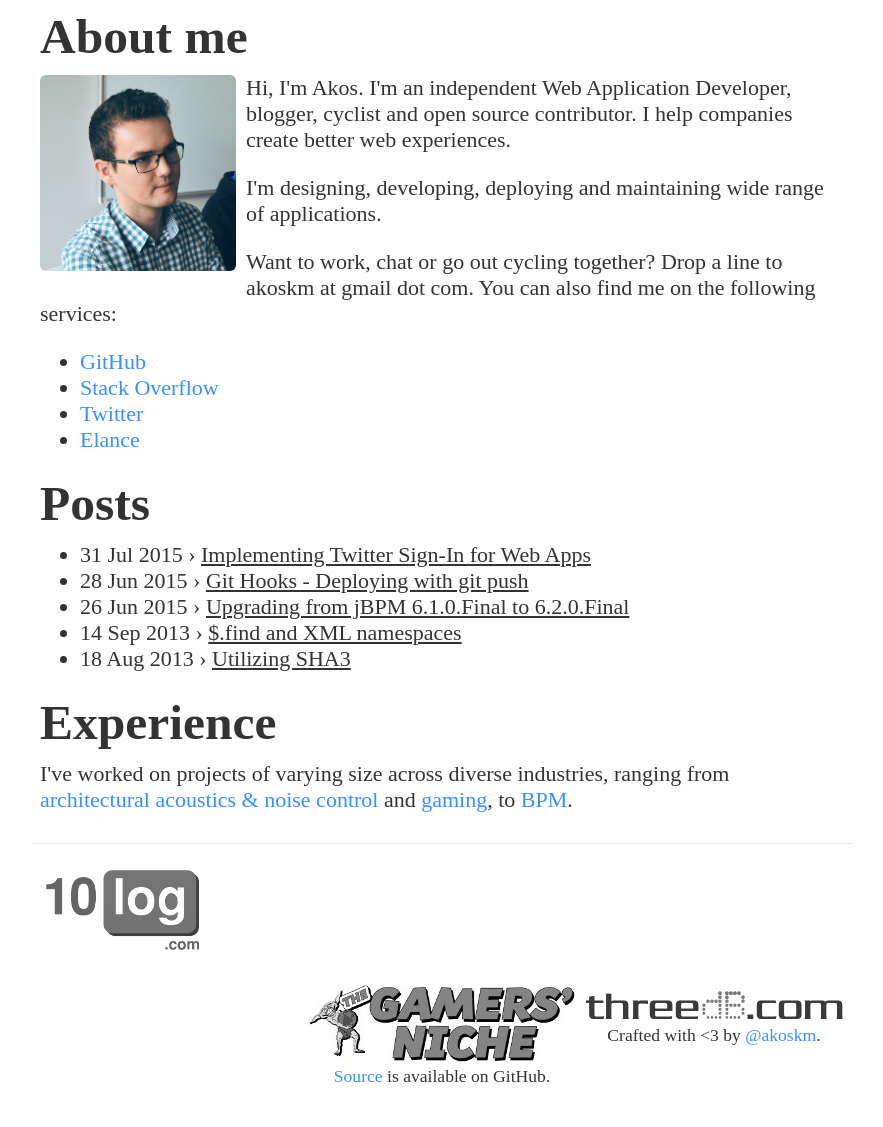
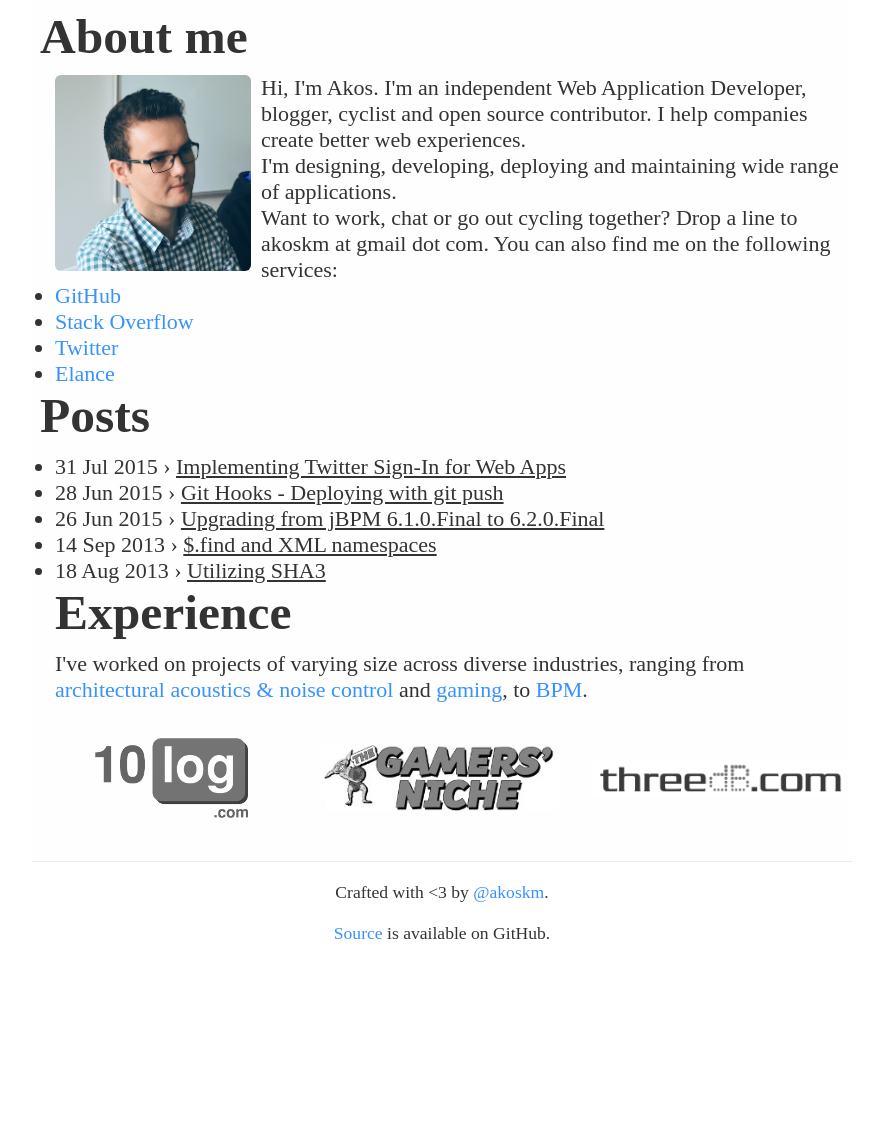
Before and after one commit to akoskm/akoskm.github.io, a Jekyll site: the page built from index.html, in a window 1280 px wide. Shown: the whole page, without its empty margins (198-1081 px from the left). Built offline with Jekyll 4.4.1, drawn with Linux system fonts in a browser that asks for light colours; nearby versions of some CDN libraries; some web fonts are replaced; comment, search, counter and statistics services are not loaded; after the commit the page ends 984 px from its top, so only the background shows below that.

Commit message:
get image containers aligned

```diff
--- a/_layouts/default.html
+++ b/_layouts/default.html
@@ -19,6 +19,12 @@
 
         </script>
         <style>
+
+          * {
+            margin: 0;
+            padding: 0px;
+          }
+
           body {
             /*font-family: 'Lora', serif;*/
             font-family: 'Tienne', serif;
@@ -156,23 +162,83 @@
             width: 196px;
           }
 
-          div.row-fluid {
-            width: 100%;
-            margin-bottom: 0px;
+          img.img-responsive {
+            height: auto;
+            max-width: 100%;
           }
 
-          div.cell-one {
-            display: inline-block;
-            vertical-align: top;
+          .responsive-container {
+            position: relative;
+            width: 100%;
+            height: 150px;
           }
 
-          div.cell-one > p, div.cell-one > ul {
-            margin-top: 0px;
+          .img-container {
+            position: absolute;
+            top: 0;
+            bottom: 0;
+            left: 0;
+            right: 0;
+
+            text-align:center; /* Align center inline elements */
+            font: 0/0 a;
+            height: 150px;
           }
 
-          div.align {
-            margin: 0 auto;
-            max-width: 1024px;
+          .img-container:before {
+            height: 100%;
+            content: ' ';
+            display: inline-block;
+            vertical-align: middle;
+          }
+
+          .img-container img {
+            vertical-align: middle;
+            display: inline-block;
+          }
+
+          div.grid {
+            width: 100%;
+            margin: 0;
+          }
+
+          .centered {
+            text-align: center;
+          }
+
+          [class*='col-'] {
+            float: left;
+            position: relative;
+            min-height: 1px;
+            padding-right: 15px;
+            padding-left: 15px;
+          }
+
+          .col-1 {
+            width: 100%;
+          }
+
+          .col-1-3 {
+            width: 33.33%;
+          }
+
+          .grid:after {
+            content: "";
+            display: table;
+            clear: both;
+          }
+
+          *, *:after, *:before {
+            -webkit-box-sizing: border-box;
+            -moz-box-sizing: border-box;
+            box-sizing: border-box;
+          }
+
+          [class*='col-'] {
+            padding-right: 20px;
+          }
+          [class*='col-']:last-of-type {
+            padding-right: 0;
           }
 
           nav.post {
@@ -191,24 +257,6 @@
           }
           nav.post > a {
             color: #222;
-          }
-
-          div.cell-one3rd {
-            margin: 0;
-            float: left;
-            width: 33.33%;
-          }
-
-          img.image-responsive {
-            vertical-align: middle;
-            display: inline-block;
-          }
-
-          .client-container:before {
-            height: 150px;
-            content: ' ';
-            display: inline-block;
-            vertical-align: middle;
           }
         </style>
     </head>
--- a/index.html
+++ b/index.html
@@ -4,21 +4,21 @@
 ---
 <section class="about">
   <div class="align">
-    <div class="row-fluid">
+    <div class="grid">
       <h1>
         <span class="post-title">About me</span>
       </h1>
     </div>
-    <div class="row-fluid">
-      <div class="cell-one">
+    <div class="grid">
+      <div class="col-1">
         <img src="assets/img/me.png" class="me"></img>
         <p>Hi, I'm Akos. I'm an independent Web Application Developer, blogger, cyclist and open source contributor. I help companies create better web experiences.</p>
         <p>I'm designing, developing, deploying and maintaining wide range of applications.</p>
         <p>Want to work, chat or go out cycling together? Drop a line to akoskm at gmail dot com. You can also find me on the following services:</p>
       </div>
     </div>
-    <div class="row-fluid">
-      <div class="cell-one">
+    <div class="grid">
+      <div class="col-1">
         <ul>
           <li><a href="https://github.com/akoskm">GitHub</a></li>
           <li><a href="https://stackoverflow.com/users/407466/akoskm">Stack Overflow</a></li>
@@ -31,15 +31,15 @@
 </section>
 <section class="posts">
   <div class="align">
-    <div class="row-fluid">
+    <div class="grid">
       <h1>
         <span class="post-title">Posts</span>
       </h1>
     </div>
   </div>
   <div class="align">
-    <div class="row-fluid">
-      <div class="cell-one">
+    <div class="grid">
+      <div class="col-1">
         <ul class="posts">
             {% for post in site.posts %}
                 <li>
@@ -56,31 +56,45 @@
   </div>
 </section>
 <section class="exp">
-  <div class="align">
-    <div class="row-fluid">
+  <div class="grid">
+    <div class="col-1">
       <h1>
         <span class="post-title">Experience</span>
       </h1>
     </div>
-    <div class="row-fluid">
-      <div class="cell-one">
-        <p>
-          I've worked on projects of varying size across diverse industries, ranging from <a href="https://10log.com">architectural acoustics & noise control</a> and <a href="http://www.thegamersniche.com/">gaming</a>, to <a href="http://www.dirigent.io/">BPM</a>.
-        </p>
-      </div>
-      <div class="cell-one3rd">
-        <div class="client-container">
-          <img src="/assets/img/clients/10log.png" class="image-responsive"></img>
+  </div>
+  <div class="grid">
+    <div class="col-1">
+      <p>
+        I've worked on projects of varying size across diverse industries, ranging from <a href="https://10log.com">architectural acoustics & noise control</a> and <a href="http://www.thegamersniche.com/">gaming</a>, to <a href="http://www.dirigent.io/">BPM</a>.
+      </p>
+    </div>
+  </div>
+  <div class="grid">
+    <div class="col-1-3">
+      <div class="responsive-container">
+        <div class="img-container">
+          <a href="https://10log.com">
+            <img src="/assets/img/clients/10log.png" class="img-responsive">
+          </a>
         </div>
       </div>
-      <div class="cell-one3rd">
-        <div class="client-container">
-          <img src="/assets/img/clients/gamersn.jpg" class="image-responsive"></img>
+    </div>
+    <div class="col-1-3">
+      <div class="responsive-container">
+        <div class="img-container">
+          <a href="http://www.thegamersniche.com/">
+            <img src="/assets/img/clients/gamersn.jpg" class="img-responsive">
+          </a>
         </div>
       </div>
-      <div class="cell-one3rd">
-        <div class="client-container">
-          <img src="/assets/img/clients/threedb.png" class="image-responsive"></img>
+    </div>
+    <div class="col-1-3">
+      <div class="responsive-container">
+        <div class="img-container">
+          <a href="http://threedb.com">
+            <img src="/assets/img/clients/threedb.png" class="img-responsive">
+          </a>
         </div>
       </div>
     </div>
```
